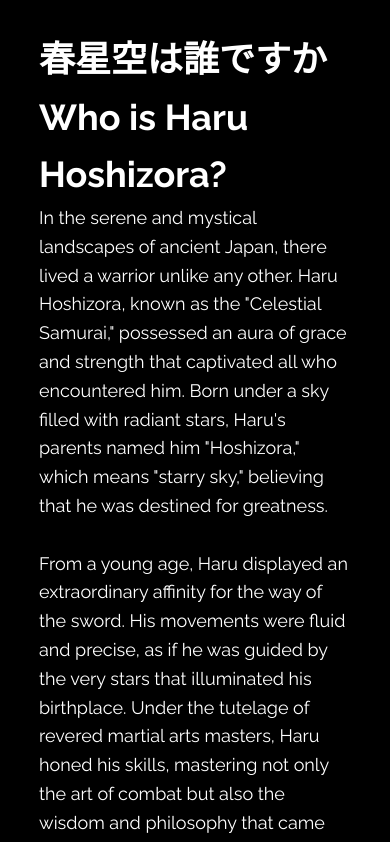
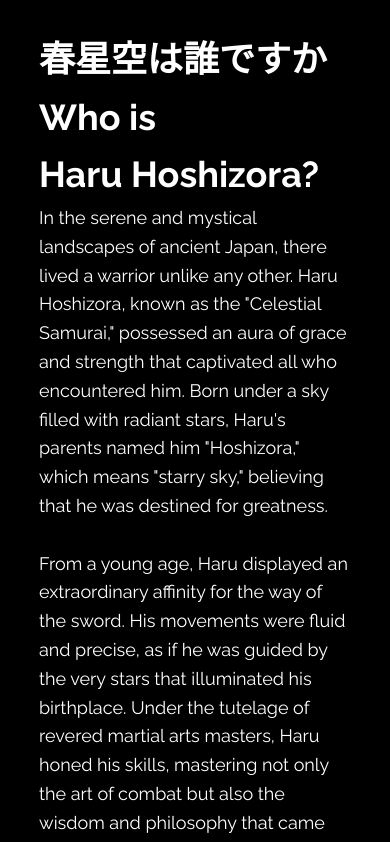
Before and after one commit to HaruHoshizora/page, a plain HTML site: page index.html in a window 390 px wide. Shown: the top 842 px of the page. Drawn offline with Linux system fonts and the light colour scheme.

Commit message:
Update index.html

```diff
--- a/index.html
+++ b/index.html
@@ -67,12 +67,20 @@
             text-align: center;
             margin-top: 20px;
         }
+        h1 .mobile-line-break {
+            display: inline;
+        }
+        @media (max-width: 600px) {
+            h1 .mobile-line-break {
+                display: block;
+            }
+        }
     </style>
 </head>
 <body>
     <div class="content">
         <h1>春星空は誰ですか<br>
-            Who is Haru Hoshizora?</h1>
+            Who is <span class="mobile-line-break">Haru Hoshizora?</span></h1>
         <p>In the serene and mystical landscapes of ancient Japan, there lived a warrior unlike any other. Haru Hoshizora, known as the "Celestial Samurai," possessed an aura of grace and strength that captivated all who encountered him. Born under a sky filled with radiant stars, Haru's parents named him "Hoshizora," which means "starry sky," believing that he was destined for greatness.<br>
             <br>From a young age, Haru displayed an extraordinary affinity for the way of the sword. His movements were fluid and precise, as if he was guided by the very stars that illuminated his birthplace. Under the tutelage of revered martial arts masters, Haru honed his skills, mastering not only the art of combat but also the wisdom and philosophy that came with it. His dedication and discipline earned him a reputation as an invincible warrior with a heart of gold.<br>
             <br>Haru’s prowess was not limited to physical strength alone. He was known for his keen intellect and strategic mind. In battles, he could anticipate his opponents' moves and counter them with unparalleled finesse. However, it was his compassion and sense of justice that truly set him apart. Haru fought not for personal glory, but to protect the innocent and uphold peace. His deep empathy for those he defended made him a beloved figure among the people.<br>
```
